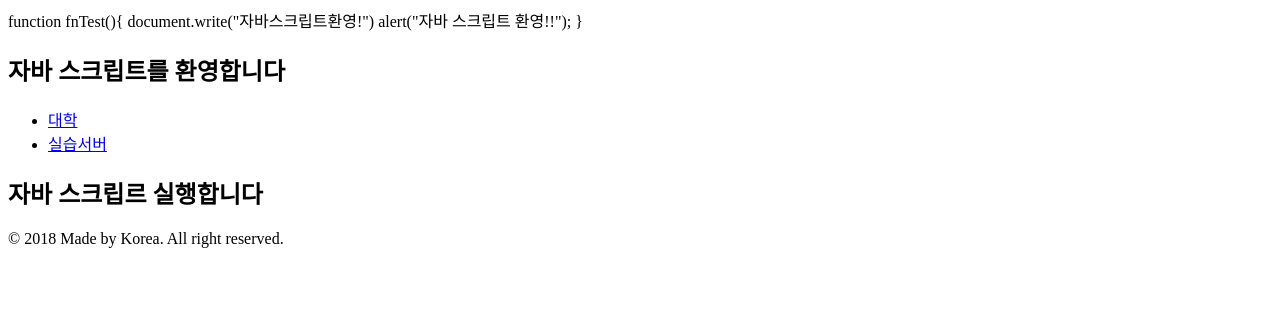
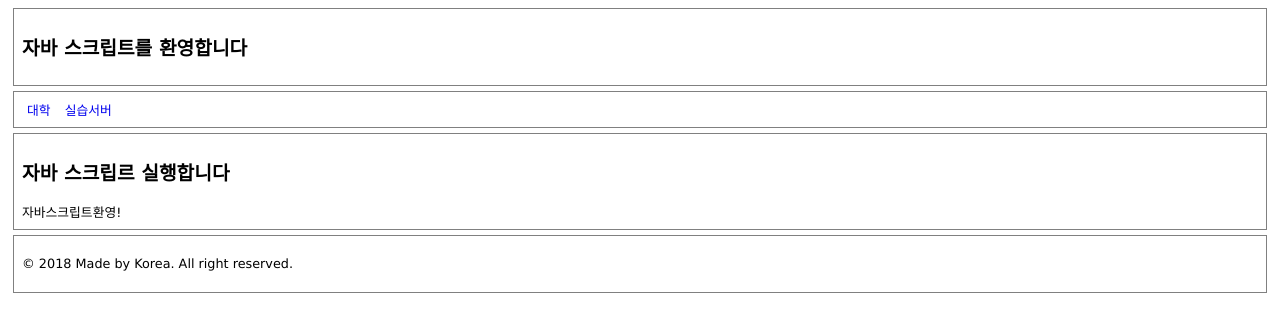
Before and after one commit to happyjk114/happyjk114.github.io, a plain HTML site: page index.html in a window 1280 px wide. Drawn offline with Linux system fonts and the light colour scheme.

Commit message:
Update index.html

```diff
--- a/index.html
+++ b/index.html
@@ -1,19 +1,19 @@
 <!doctype html> <!-- index.html -->
 <html>
 <head>
-<meta http-equiv="content-Type"content="test/html; charset=utf-8"/>
+<meta http-equiv="Content-Type"content="text/html; charset=utf-8"/>
 <meta name="viewport" content="width=device-width, initial-scale=1"/>
 <style>
-body{font-family; verdana, snas-serif; font-size:o.8em;}
+body{font-family: Verdana, sans-serif; font-size:0.8em;}
 header,nav,section,article, footer
-{border"1px solld gray: margin:5px; padding:8px;}
+{border:1px solid gray; margin:5px; padding:8px;}
 section#displayArea{height:210px;}
 nav ul{margin:0; padding:0;}
 nav ul li{display:inline;margin:5px;}
-a{text-decoration:non;}
+a{text-decoration:none;}
 #id_form{width:100px;height:14px;color:red;}
 </style>
-<scrip type="text/javascrip">
+<script type="text/javascript">
 function fnTest(){
 document.write("자바스크립트환영!")
 alert("자바 스크립트 환영!!");
@@ -26,7 +26,7 @@ alert("자바 스크립트 환영!!");
 <h2>자바 스크립트를 환영합니다</h2></header>
 <nav>
 <ul>
-<li><a href="htpp://www.dju.ac.kr">대학</a></li>
+<li><a href="http://www.dju.ac.kr">대학</a></li>
 <li><a href="http://hive.dju.ac.kr">실습서버</a></li>
 </ul></nav>
 <section>
```
